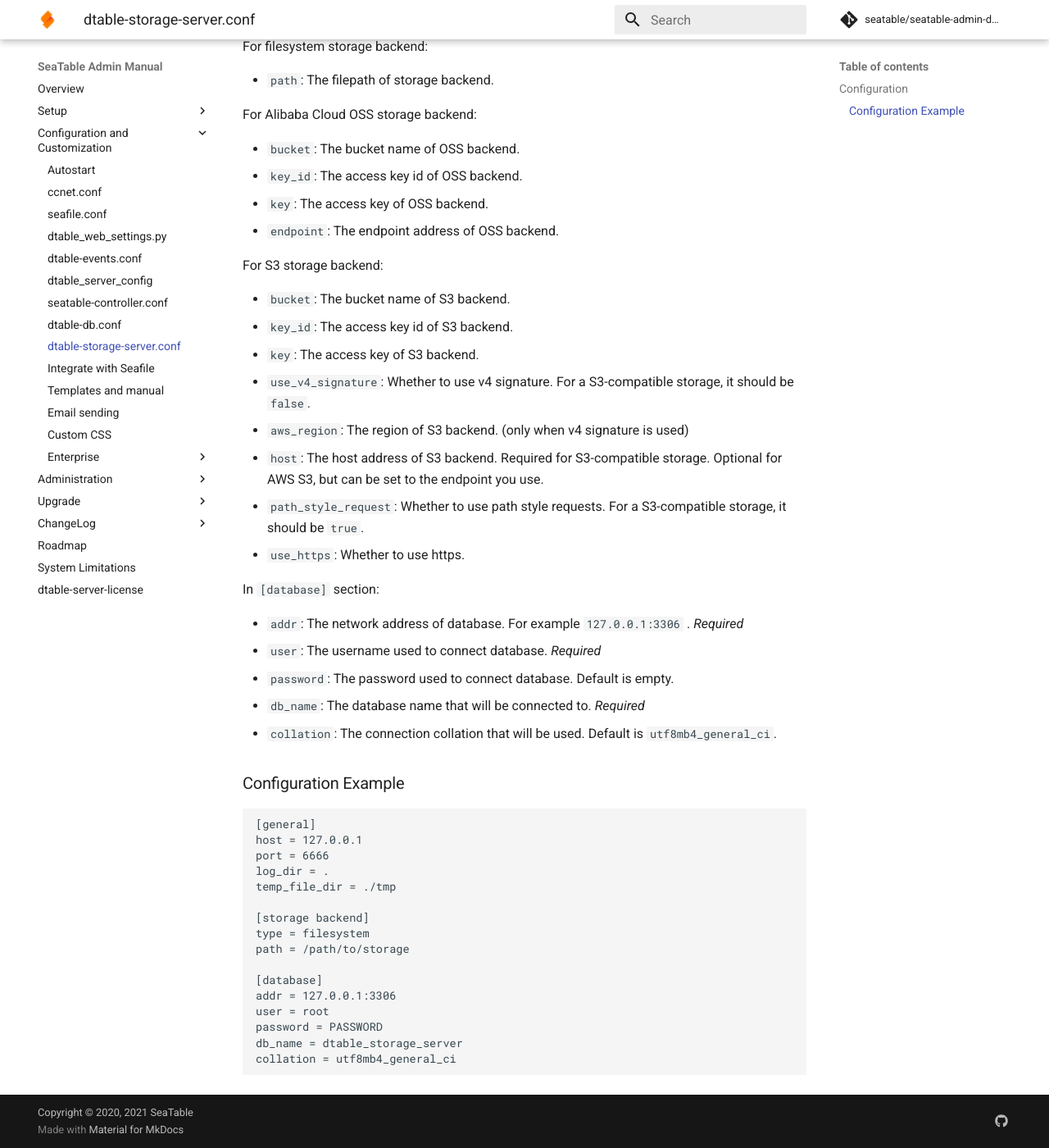
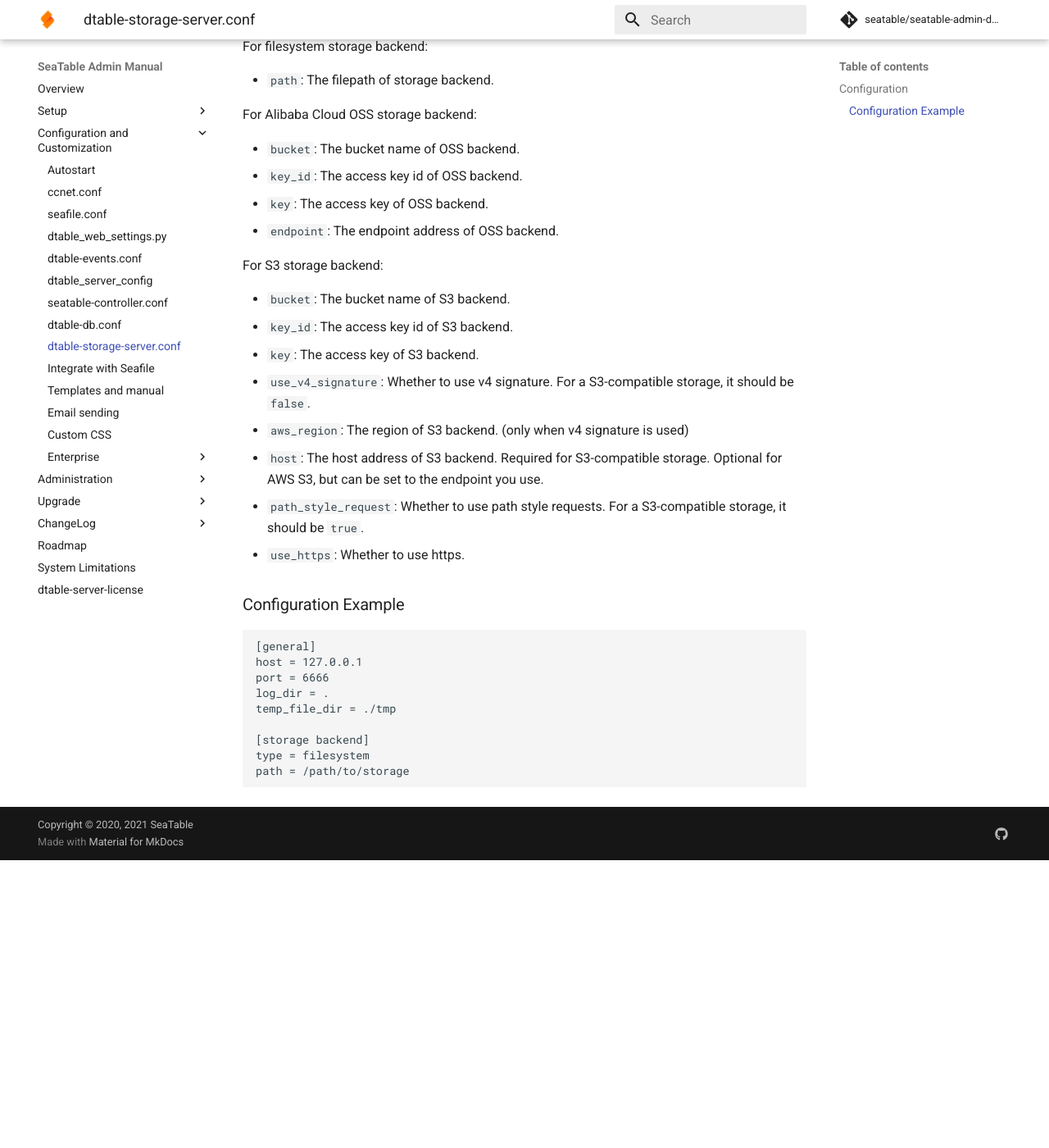
Before and after one commit to seatable/seatable-admin-docs, an MkDocs documentation site: the page built from manual/config/dtable_storage_server_conf.md, in a window 1280 px wide and 1400 px high, scrolled down 638 px. Shown: the whole window at 82% size. Built offline with MkDocs 1.6.1 and Material for MkDocs 9.7.7, drawn with Linux system fonts in a browser that asks for light colours; comment, search, counter and statistics services are not loaded; after the commit the page ends 1687 px from its top, so only the background shows below that.

Commit message:
Update dtable_storage_server_conf.md
Remove database config options.

````diff
--- a/manual/config/dtable_storage_server_conf.md
+++ b/manual/config/dtable_storage_server_conf.md
@@ -39,14 +39,6 @@
 - `path_style_request`: Whether to use path style requests. For a S3-compatible storage, it should be `true`.
 - `use_https`: Whether to use https.
 
-In `[database]` section:
-
-- `addr`: The network address of database. For example `127.0.0.1:3306` . _Required_
-- `user`: The username used to connect database. _Required_
-- `password`: The password used to connect database. Default is empty.
-- `db_name`: The database name that will be connected to. _Required_
-- `collation`: The connection collation that will be used. Default is `utf8mb4_general_ci`.
-
 ### Configuration Example
 
 ```
@@ -60,11 +52,4 @@
 type = filesystem
 path = /path/to/storage
 
-[database]
-addr = 127.0.0.1:3306
-user = root
-password = PASSWORD
-db_name = dtable_storage_server
-collation = utf8mb4_general_ci
-
 ```
````
